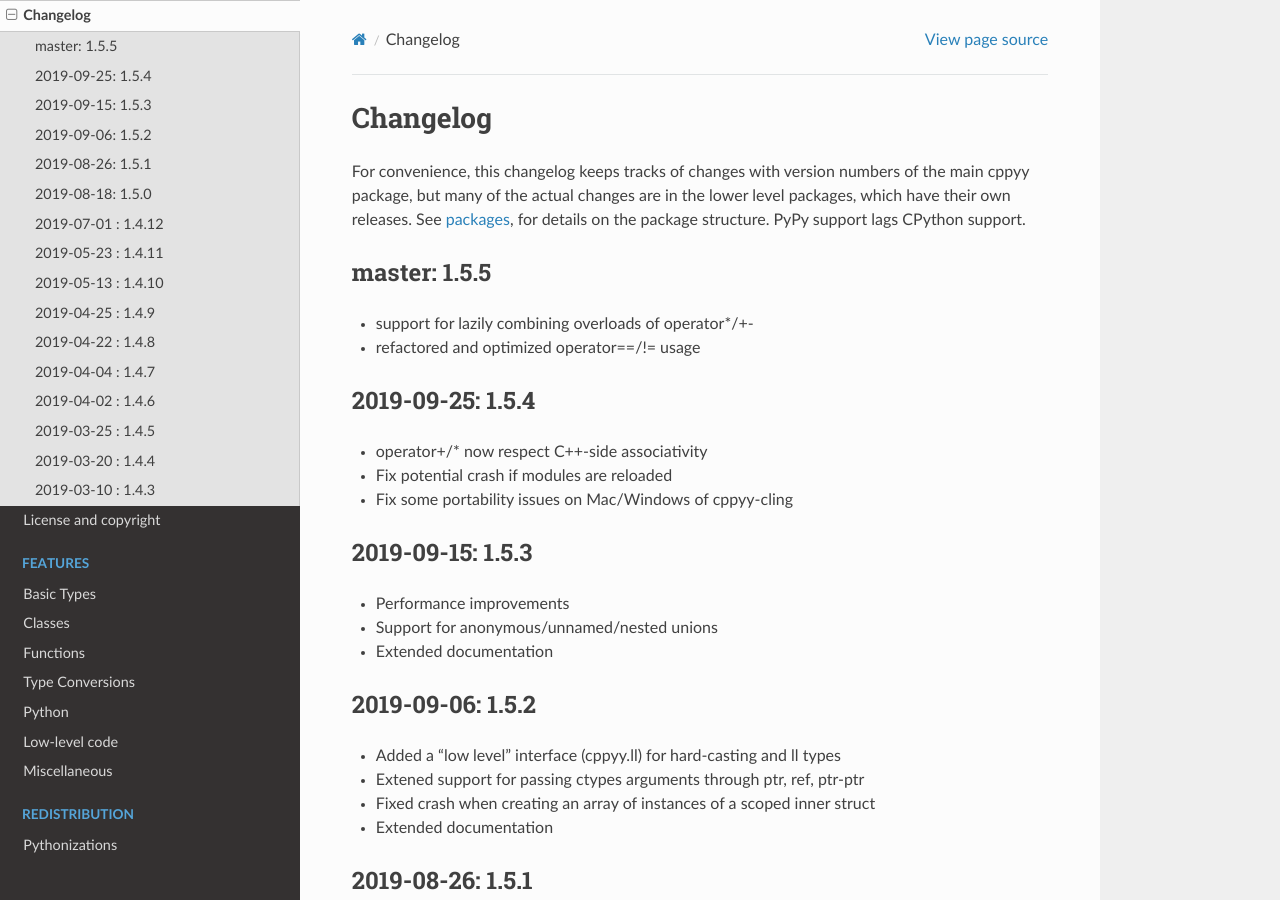
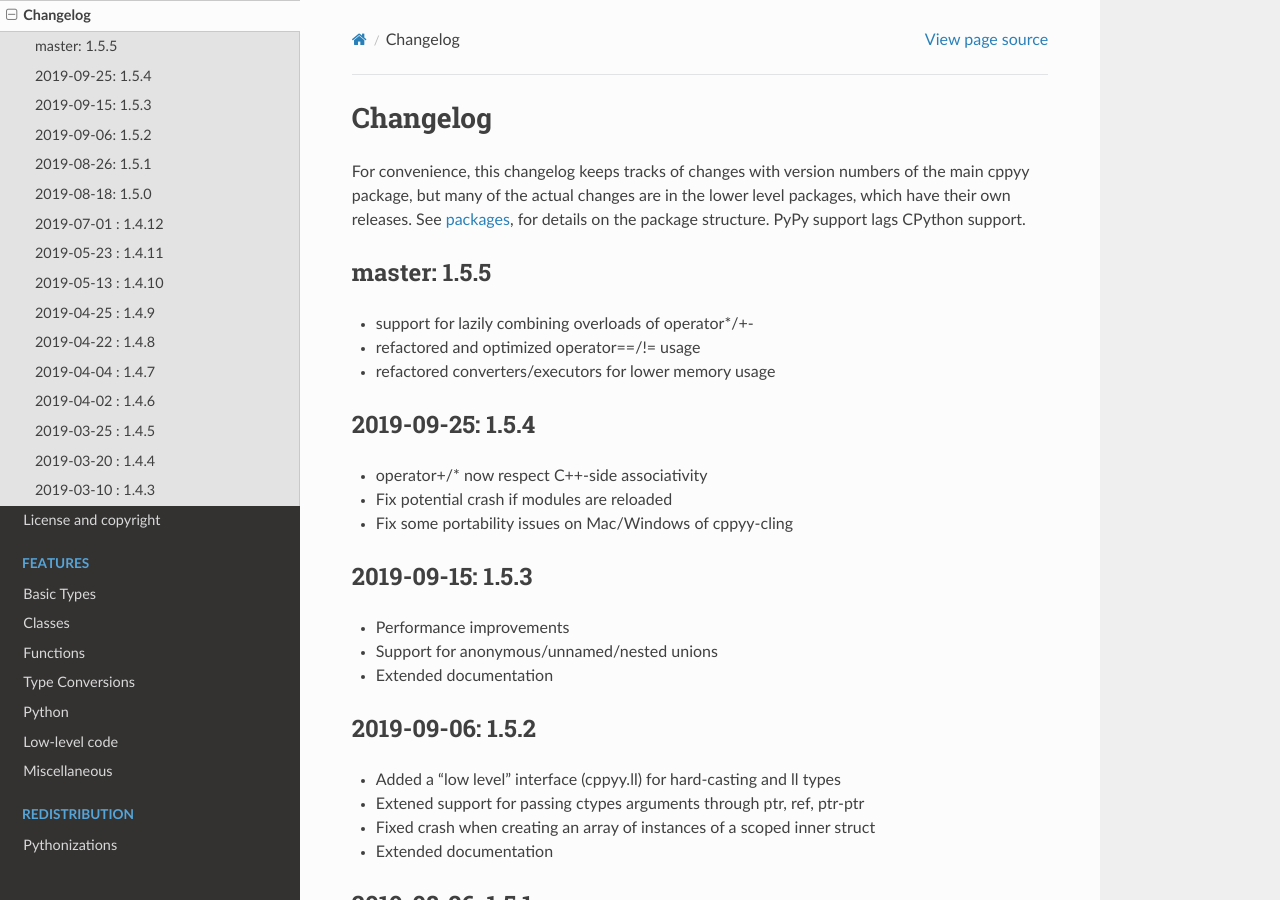
Before and after one commit to wlav/cppyy, a Sphinx documentation site: the page built from doc/source/changelog.rst, in a window 1280 px wide and 900 px high. Built offline with Sphinx 7.4.7 and the Read the Docs theme 2.0.0, drawn with Linux system fonts in a browser that asks for light colours.

Commit message:
update changelog

```diff
--- a/doc/source/changelog.rst
+++ b/doc/source/changelog.rst
@@ -15,6 +15,7 @@
 
 * support for lazily combining overloads of operator*/+-
 * refactored and optimized operator==/!= usage
+* refactored converters/executors for lower memory usage
 
 
 2019-09-25: 1.5.4
```
